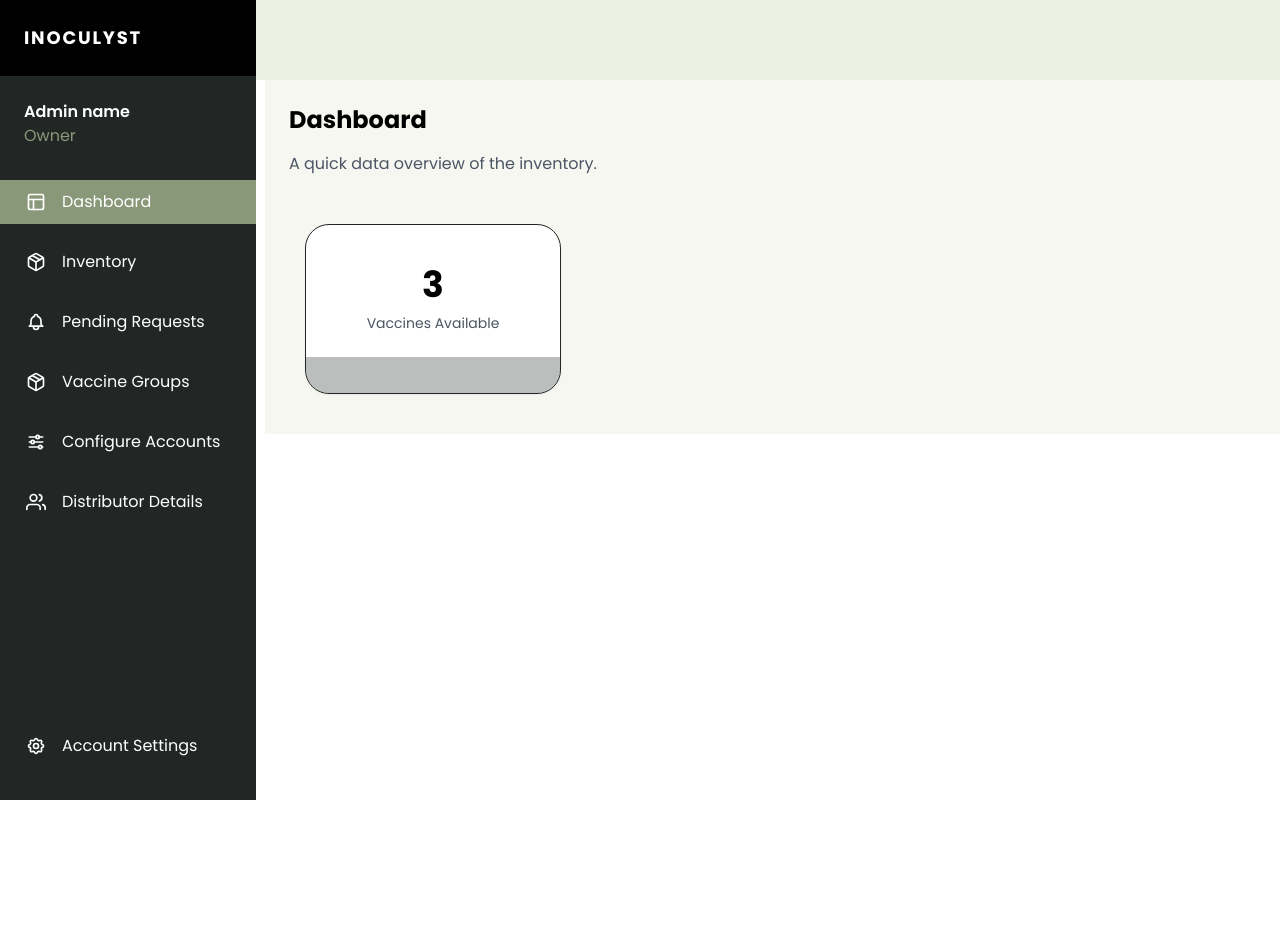
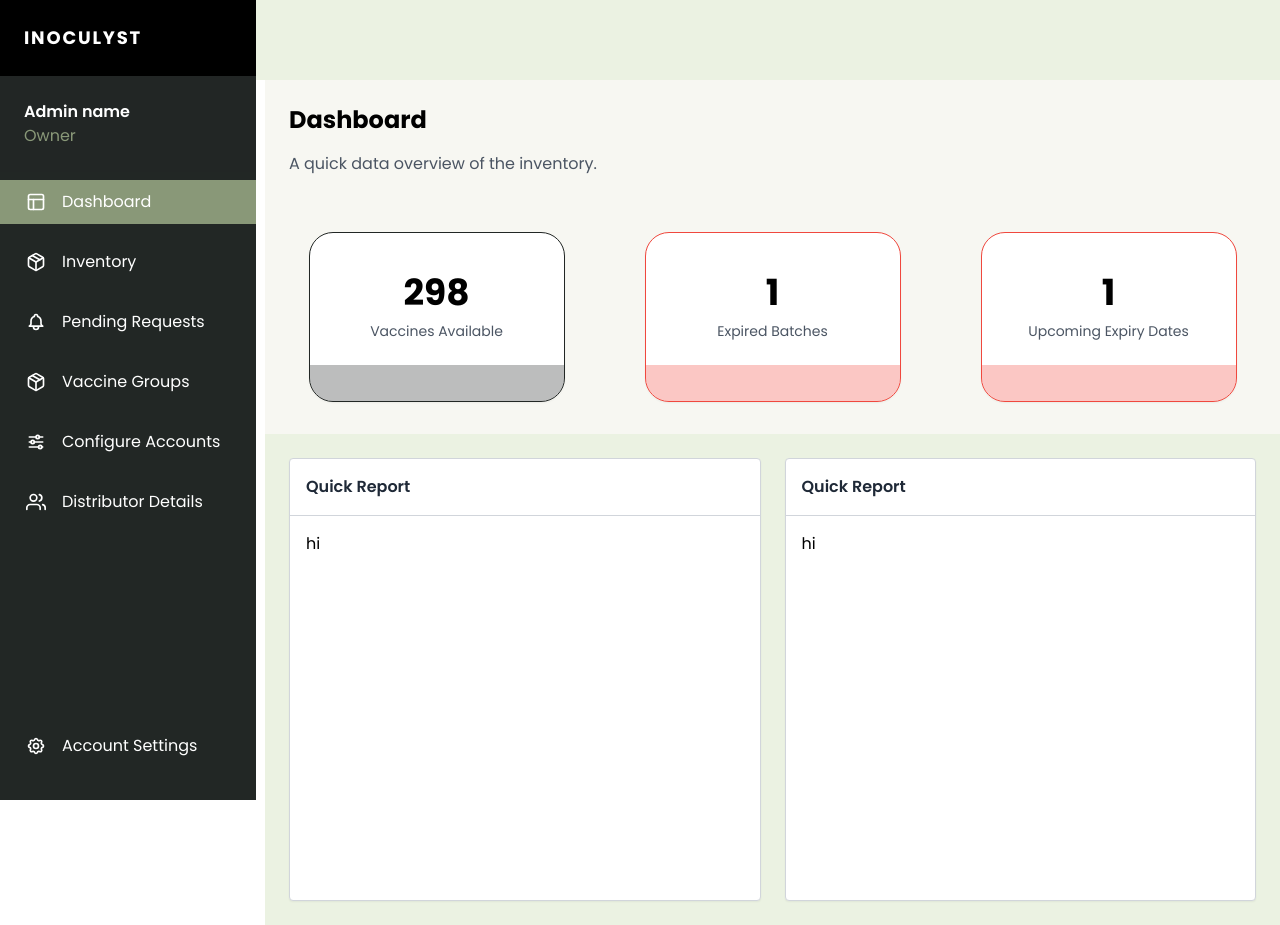
Before and after one commit to KhushiChoksi/Inoculyst, a React (Create React App) app in the folder client/: page /dashboard in a window 1280 px wide. Before the commit the page ends 800 px from the top, so only its background shows below. Built offline with nearby package versions, Linux system fonts and the light colour scheme.

Commit message:
dashboard finished (just missing icons)

```diff
--- a/client/src/pages/dashboard/Dashboard.tsx
+++ b/client/src/pages/dashboard/Dashboard.tsx
@@ -1,15 +1,41 @@
 import React from "react";
 import VaccineCard from './notifs/VaccineNotif.tsx';
+import ExpiredBatchesCard from './notifs/ExpiredBatchesNotif.tsx';
+import UpcomingExpiryCard from './notifs/UpcomingExpiryNotif.tsx';
 
 export default function Dashboard() {
     return (
-        <div className=" p-6 bg-[#F7F7F2]">
-            <h1 className="text-2xl font-bold mb-4">Dashboard</h1>
-            <p className="text-gray-600 mb-8">A quick data overview of the inventory.</p>
-            <div className="p-4">
-                <VaccineCard count={3} />
+        <div>
+            <div className=" p-6 bg-[#F7F7F2]">
+                <h1 className="text-2xl font-bold mb-4">Dashboard</h1>
+                <p className="text-gray-600 mb-8">A quick data overview of the inventory.</p>
+            </div>
+
+            <div className = "p-g bg-[#F7F7F2] flex items-center justify-center">
+                <div className="grid grid-cols-1 md:grid-cols-3 gap-20 mb-8">
+                    <VaccineCard count={298} />
+                    <ExpiredBatchesCard count={1} />
+                    <UpcomingExpiryCard count={1} />
+                </div>
+            </div>
+            <div className="p-6 bg-light_green/50">
+        <div className="flex flex-col md:flex-row gap-6">
+            <div className="flex-1 border border-gray-300 rounded shadow-sm bg-white">
+                <div className="border-b border-gray-300 p-4">
+                    <h1 className="text-ml font-semibold text-gray-800">Quick Report</h1>
+                </div>
+                    <div className="p-4 h-96">hi</div>
+                </div>
+
+                <div className="flex-1 border border-gray-300 rounded shadow-sm bg-white">
+                    <div className="border-b border-gray-300 p-4">
+                        <h1 className="text-ml font-semibold text-gray-800">Quick Report</h1>
+                    </div>
+                    <div className="p-4 h-96">hi</div>
+                </div>
             </div>
         </div>
 
+        </div>
     );
 }
--- a/client/src/pages/dashboard/notifs/ExpiredBatchesNotif.tsx
+++ b/client/src/pages/dashboard/notifs/ExpiredBatchesNotif.tsx
@@ -0,0 +1,24 @@
+import React from 'react';
+
+
+interface expiredBatchesNotif {
+  count: number;
+}
+
+const ExpiredBatchesNotif: React.FC<expiredBatchesNotif> = ({ count }) => {
+    return (
+        <div className="w-64 bg-white rounded-3xl border border-[#F0483E] shadow-sm overflow-hidden">
+          <div className="p-6 flex flex-col items-center">
+            <div className="mt-4 text-4xl font-bold">
+              {count}
+            </div>
+            <div className="mt-2 text-sm text-gray-600">
+                Expired Batches
+            </div>
+          </div>
+          <div className="bg-[#F0483E]/30 h-9"></div>
+        </div>
+      );
+    };
+
+  export default ExpiredBatchesNotif;
--- a/client/src/pages/dashboard/notifs/UpcomingExpiryNotif.tsx
+++ b/client/src/pages/dashboard/notifs/UpcomingExpiryNotif.tsx
@@ -0,0 +1,24 @@
+import React from 'react';
+
+
+interface upcomingExpiryNotif {
+  count: number;
+}
+
+const upcomingExpiryNotif: React.FC<upcomingExpiryNotif> = ({ count }) => {
+    return (
+        <div className="w-64 bg-white rounded-3xl border border-[#F0483E] shadow-sm overflow-hidden">
+          <div className="p-6 flex flex-col items-center">
+            <div className="mt-4 text-4xl font-bold">
+              {count}
+            </div>
+            <div className="mt-2 text-sm text-gray-600">
+            Upcoming Expiry Dates
+            </div>
+          </div>
+          <div className="bg-[#F0483E]/30 h-9"></div>
+        </div>
+      );
+    };
+
+  export default upcomingExpiryNotif;
```
